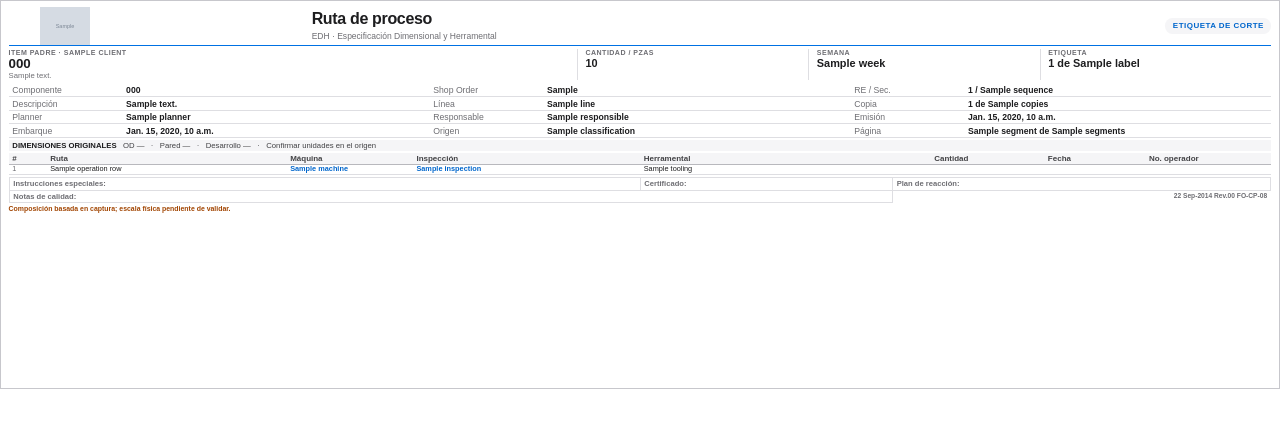
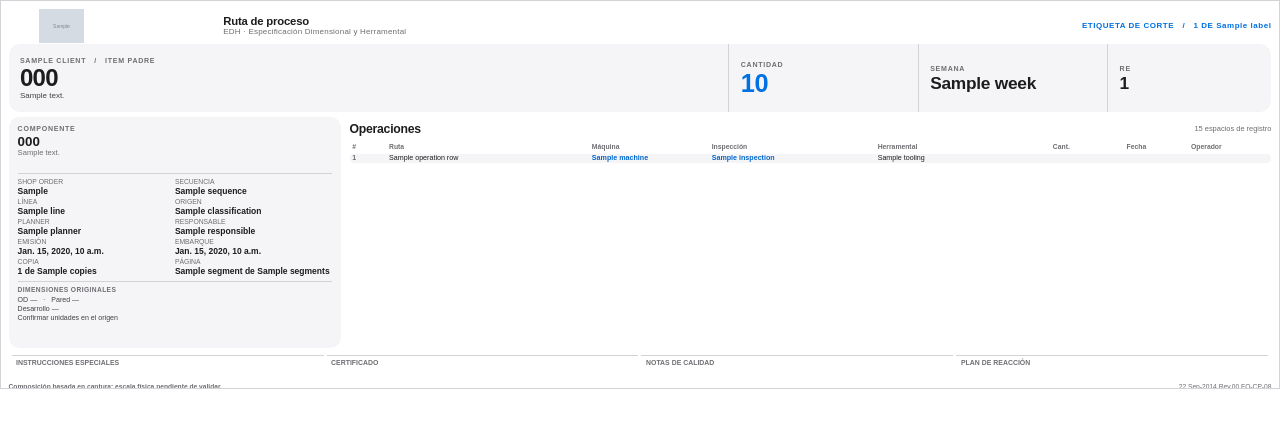
Before and after one commit to Mike50505/proyecto-EDH, a Django app: template templates/rutas/pdf_modern.html in a window 1280 px wide. Shown: the top 428 px of the page. Run offline with Django 5.2, Linux system fonts and the light colour scheme; the template is opened without the code that fills it: most values are stand-ins (such as "Sample title", 1, 10 or a date in 2020); grey boxes marked "Sample" are stand-in pictures.

Commit message:
Redesign modern route PDF with distinct Apple-style layout

```diff
--- a/templates/rutas/pdf_modern.html
+++ b/templates/rutas/pdf_modern.html
@@ -5,43 +5,58 @@
 <style>
   @page { size: letter landscape; margin: 2mm; }
   * { box-sizing: border-box; }
-  body { margin: 0; color: #1d1d1f; font: 6.5pt Arial, Helvetica, sans-serif; }
+  body { margin: 0; font: 6pt Arial, Helvetica, sans-serif; color: #1d1d1f; }
   .sheet { break-after: page; }
   .sheet:last-child { break-after: auto; }
-  .label { height: 103mm; padding: 1.5mm 2mm; border: .25mm solid #c7c7cc; overflow: hidden; break-inside: avoid; }
+  .label { height: 103mm; padding: 1.5mm 2mm; border: .2mm solid #d2d2d7; overflow: hidden; break-inside: avoid; }
   .label + .label { margin-top: 1.8mm; }
-  .header { width: 100%; height: 10.5mm; border-collapse: collapse; border-bottom: .4mm solid #0071e3; }
-  .header td { padding: 0; vertical-align: middle; }
-  .brand { width: 24%; }
-  .brand img { display: block; width: 30mm; max-height: 10mm; object-fit: contain; }
-  .identity { width: 52%; }
-  .identity strong { display: block; font-size: 12pt; line-height: 1.05; letter-spacing: -.25pt; }
-  .identity span { display: block; color: #6e6e73; font-size: 6.4pt; margin-top: .7mm; }
-  .badge { width: 24%; text-align: right; }
-  .badge strong { display: inline-block; padding: 1mm 2mm; border-radius: 2mm; background: #f5f5f7; color: #0066cc; font-size: 6pt; letter-spacing: .35pt; }
-  .topline { width: 100%; border-collapse: collapse; margin-top: .7mm; }
-  .topline td { padding: 0 1mm 0 0; vertical-align: top; }
-  .part { width: 45%; }
-  .eyebrow { display: block; color: #6e6e73; font-size: 5.3pt; font-weight: bold; letter-spacing: .35pt; text-transform: uppercase; }
-  .part strong { display: block; font-size: 10pt; line-height: 1; margin-top: .3mm; }
-  .part small { display: block; font-size: 5.8pt; color: #6e6e73; margin-top: .2mm; white-space: nowrap; overflow: hidden; }
-  .metric { width: 18.3%; border-left: .16mm solid #dedee2; padding-left: 2mm !important; }
-  .metric strong { display: block; font-size: 8.2pt; line-height: 1.2; margin-top: .4mm; color: #1d1d1f; }
-  .meta { width: 100%; border-collapse: collapse; table-layout: fixed; margin-top: .8mm; }
-  .meta td { height: 3.6mm; padding: .2mm 1mm; border-bottom: .12mm solid #dedee2; vertical-align: middle; overflow-wrap: anywhere; }
-  .meta .key { color: #6e6e73; width: 9%; white-space: nowrap; }
-  .meta .value { font-weight: bold; color: #1d1d1f; width: 24.3%; }
-  .dimensions { height: 3mm; padding: .35mm 1mm; margin-top: .4mm; background: #f5f5f7; color: #424245; font-size: 5.8pt; }
-  .dimensions strong { color: #1d1d1f; }
-  .operations { width: 100%; border-collapse: collapse; table-layout: fixed; margin-top: .5mm; }
-  .operations th { height: 3.2mm; padding: 0 1mm; background: #f5f5f7; color: #424245; border-bottom: .2mm solid #b8b8bd; text-align: left; font-size: 6pt; }
-  .operations td { height: 2.65mm; padding: 0 1mm; border-bottom: .12mm solid #dedee2; vertical-align: top; line-height: 1.02; font-size: 5.5pt; overflow-wrap: anywhere; }
-  .operations .number { color: #6e6e73; }
+  .masthead { width: 100%; height: 10mm; border-collapse: collapse; }
+  .masthead td { padding: 0; vertical-align: middle; }
+  .masthead .brand { width: 17%; }
+  .masthead img { display: block; width: 28mm; max-height: 9mm; object-fit: contain; }
+  .masthead .edition { width: 52%; color: #6e6e73; font-size: 6pt; letter-spacing: .15pt; }
+  .masthead .edition strong { display: block; color: #1d1d1f; font-size: 8.5pt; letter-spacing: -.15pt; }
+  .masthead .tag { width: 31%; text-align: right; color: #0071e3; font-weight: bold; font-size: 6pt; letter-spacing: .4pt; }
+  .hero { width: 100%; height: 18mm; border-collapse: separate; border-spacing: 0; background: #f5f5f7; border-radius: 3mm; }
+  .hero td { padding: 1.4mm 3mm; vertical-align: middle; }
+  .hero .parent { width: 57%; }
+  .eyebrow { display: block; color: #6e6e73; font-size: 5.3pt; font-weight: bold; letter-spacing: .55pt; text-transform: uppercase; }
+  .hero .parent strong { display: block; margin: .5mm 0 .3mm; font-size: 18pt; line-height: 1; letter-spacing: -.5pt; }
+  .hero .parent small { display: block; color: #424245; font-size: 6pt; overflow-wrap: anywhere; }
+  .hero .metric { width: 15%; border-left: .2mm solid #d2d2d7; }
+  .hero .metric strong { display: block; margin-top: .7mm; font-size: 13pt; line-height: 1; letter-spacing: -.2pt; }
+  .hero .metric.quantity strong { color: #0071e3; font-size: 19pt; }
+  .hero .metric.last { width: 13%; }
+  .body-grid { width: 100%; height: 62mm; margin-top: 1.3mm; border-collapse: collapse; table-layout: fixed; }
+  .body-grid > tbody > tr > td { padding: 0; vertical-align: top; }
+  .rail { width: 27%; padding-right: 2.2mm !important; }
+  .rail-card { height: 61mm; padding: 2mm 2.4mm; border-radius: 2.8mm; background: #f5f5f7; }
+  .rail-card .component { display: block; margin: .7mm 0 .2mm; font-size: 10pt; line-height: 1.05; overflow-wrap: anywhere; }
+  .rail-card .description { display: block; min-height: 5mm; color: #6e6e73; font-size: 5.7pt; line-height: 1.1; overflow-wrap: anywhere; }
+  .rail-rule { height: .2mm; margin: 1.2mm 0; background: #d2d2d7; }
+  .facts { width: 100%; border-collapse: collapse; table-layout: fixed; }
+  .facts td { height: 5mm; padding: .3mm 0; vertical-align: top; overflow-wrap: anywhere; }
+  .facts .fact-key { display: block; color: #6e6e73; font-size: 5.1pt; line-height: 1; }
+  .facts .fact-value { display: block; margin-top: .4mm; color: #1d1d1f; font-size: 6.4pt; font-weight: bold; line-height: 1.1; }
+  .dimensions { margin-top: 1mm; padding-top: 1mm; border-top: .2mm solid #d2d2d7; color: #424245; font-size: 5.3pt; line-height: 1.25; }
+  .dimensions b { display: block; color: #6e6e73; font-size: 5pt; letter-spacing: .3pt; margin-bottom: .4mm; }
+  .process { width: 73%; }
+  .process-heading { height: 6mm; display: table; width: 100%; }
+  .process-heading .title { display: table-cell; vertical-align: middle; font-size: 9.2pt; font-weight: bold; letter-spacing: -.2pt; }
+  .process-heading .count { display: table-cell; vertical-align: middle; text-align: right; color: #6e6e73; font-size: 5.6pt; }
+  .operations { width: 100%; border-collapse: separate; border-spacing: 0 .35mm; table-layout: fixed; }
+  .operations th { height: 3.1mm; padding: 0 .7mm; text-align: left; color: #6e6e73; font-size: 5.1pt; font-weight: bold; }
+  .operations td { height: 2.55mm; padding: .2mm .7mm; background: #f5f5f7; vertical-align: middle; font-size: 5.35pt; line-height: 1.05; overflow-wrap: anywhere; }
+  .operations tbody tr:nth-child(even) td { background: #fafafa; }
+  .operations td:first-child { border-radius: 1mm 0 0 1mm; color: #6e6e73; font-weight: bold; }
+  .operations td:last-child { border-radius: 0 1mm 1mm 0; }
   .operations .resource { color: #0066cc; font-weight: bold; }
-  .footer { width: 100%; border-collapse: collapse; margin-top: .5mm; }
-  .footer td { height: 3.3mm; padding: .3mm 1mm; border: .12mm solid #dedee2; color: #6e6e73; font-size: 5.7pt; font-weight: bold; vertical-align: top; }
-  .footer .reference { border: 0; text-align: right; color: #6e6e73; font-size: 5pt; }
-  .pending { display: block; margin-top: .6mm; color: #a14400; font-size: 5.2pt; font-weight: bold; }
+  .write-area { width: 100%; height: 7mm; border-collapse: separate; border-spacing: 1mm 0; margin-top: 1mm; }
+  .write-area td { width: 25%; padding: .7mm 1.2mm; border-top: .3mm solid #d2d2d7; color: #6e6e73; font-size: 5.2pt; font-weight: bold; vertical-align: top; }
+  .bottom-line { width: 100%; border-collapse: collapse; margin-top: .2mm; }
+  .bottom-line td { padding: 0; font-size: 5pt; color: #6e6e73; }
+  .bottom-line .reference { text-align: right; }
+  .pending { color: #a14400; font-weight: bold; }
 </style>
 </head>
 <body>
@@ -49,31 +64,44 @@
 <section class="sheet">
 {% for label in sheet %}
 <article class="label">
-    <table class="header"><tr>
+  <table class="masthead"><tr>
     <td class="brand"><img src="{{ logo_uri }}" alt="MESA Ramos Arizpe"></td>
-      <td class="identity"><strong>Ruta de proceso</strong><span>EDH · Especificación Dimensional y Herramental</span></td>
-      <td class="badge"><strong>ETIQUETA DE CORTE</strong></td>
+    <td class="edition"><strong>Ruta de proceso</strong>EDH · Especificación Dimensional y Herramental</td>
+    <td class="tag">ETIQUETA DE CORTE &nbsp; / &nbsp; {{ label.label_index }} DE {{ label.label_total }}</td>
   </tr></table>
-    <table class="topline"><tr>
-      <td class="part"><span class="eyebrow">ITEM PADRE · {{ label.client|default:data.client }}</span><strong>{{ label.parent_code }}</strong><small>{{ label.parent_description|default:'—' }}</small></td>
-      <td class="metric"><span class="eyebrow">CANTIDAD / Pzas</span><strong>{{ label.quantity }}</strong></td>
+
+  <table class="hero"><tr>
+    <td class="parent"><span class="eyebrow">{{ label.client|default:data.client }} &nbsp; / &nbsp; ITEM PADRE</span><strong>{{ label.parent_code }}</strong><small>{{ label.parent_description|default:'—' }}</small></td>
+    <td class="metric quantity"><span class="eyebrow">CANTIDAD</span><strong>{{ label.quantity }}</strong></td>
     <td class="metric"><span class="eyebrow">SEMANA</span><strong>{{ label.week|default:data.week }}</strong></td>
-      <td class="metric"><span class="eyebrow">ETIQUETA</span><strong>{{ label.label_index }} de {{ label.label_total }}</strong></td>
+    <td class="metric last"><span class="eyebrow">RE</span><strong>{{ label.re_count }}</strong></td>
   </tr></table>
-    <table class="meta">
-      <tr><td class="key">Componente</td><td class="value">{{ label.component_code }}</td><td class="key">Shop Order</td><td class="value">{{ label.shop_order }}</td><td class="key">RE / Sec.</td><td class="value">{{ label.re_count }} / {{ label.sequence }}</td></tr>
-      <tr><td class="key">Descripción</td><td class="value">{{ label.component_description|default:'—' }}</td><td class="key">Línea</td><td class="value">{{ label.line|default:data.line }}</td><td class="key">Copia</td><td class="value">{{ label.copy_number }} de {{ data.copies }}</td></tr>
-      <tr><td class="key">Planner</td><td class="value">{{ label.planner|default:data.planner }}</td><td class="key">Responsable</td><td class="value">{{ label.responsible|default:data.responsible }}</td><td class="key">Emisión</td><td class="value">{{ data.issue_date }}</td></tr>
-      <tr><td class="key">Embarque</td><td class="value">{{ data.ship_date|default:'—' }}</td><td class="key">Origen</td><td class="value">{{ label.classification|default:'—' }}</td><td class="key">Página</td><td class="value">{{ label.segment }} de {{ label.segments }}</td></tr>
+
+  <table class="body-grid"><tr>
+    <td class="rail"><div class="rail-card">
+      <span class="eyebrow">COMPONENTE</span><strong class="component">{{ label.component_code }}</strong><span class="description">{{ label.component_description|default:'—' }}</span>
+      <div class="rail-rule"></div>
+      <table class="facts">
+        <tr><td><span class="fact-key">SHOP ORDER</span><span class="fact-value">{{ label.shop_order }}</span></td><td><span class="fact-key">SECUENCIA</span><span class="fact-value">{{ label.sequence }}</span></td></tr>
+        <tr><td><span class="fact-key">LÍNEA</span><span class="fact-value">{{ label.line|default:data.line }}</span></td><td><span class="fact-key">ORIGEN</span><span class="fact-value">{{ label.classification|default:'—' }}</span></td></tr>
+        <tr><td><span class="fact-key">PLANNER</span><span class="fact-value">{{ label.planner|default:data.planner }}</span></td><td><span class="fact-key">RESPONSABLE</span><span class="fact-value">{{ label.responsible|default:data.responsible }}</span></td></tr>
+        <tr><td><span class="fact-key">EMISIÓN</span><span class="fact-value">{{ data.issue_date }}</span></td><td><span class="fact-key">EMBARQUE</span><span class="fact-value">{{ data.ship_date|default:'—' }}</span></td></tr>
+        <tr><td><span class="fact-key">COPIA</span><span class="fact-value">{{ label.copy_number }} de {{ data.copies }}</span></td><td><span class="fact-key">PÁGINA</span><span class="fact-value">{{ label.segment }} de {{ label.segments }}</span></td></tr>
       </table>
-    <div class="dimensions"><strong>DIMENSIONES ORIGINALES</strong> &nbsp; OD {{ label.dimensions.od|default:'—' }} &nbsp; · &nbsp; Pared {{ label.dimensions.wall|default:'—' }} &nbsp; · &nbsp; Desarrollo {{ label.dimensions.development|default:'—' }} &nbsp; · &nbsp; Confirmar unidades en el origen</div>
+      <div class="dimensions"><b>DIMENSIONES ORIGINALES</b>OD {{ label.dimensions.od|default:'—' }} &nbsp; · &nbsp; Pared {{ label.dimensions.wall|default:'—' }}<br>Desarrollo {{ label.dimensions.development|default:'—' }}<br>Confirmar unidades en el origen</div>
+    </div></td>
+    <td class="process">
+      <div class="process-heading"><span class="title">Operaciones</span><span class="count">15 espacios de registro</span></div>
       <table class="operations">
-      <colgroup><col style="width:3%"><col style="width:19%"><col style="width:10%"><col style="width:18%"><col style="width:23%"><col style="width:9%"><col style="width:8%"><col style="width:10%"></colgroup>
-      <thead><tr><th>#</th><th>Ruta</th><th>Máquina</th><th>Inspección</th><th>Herramental</th><th>Cantidad</th><th>Fecha</th><th>No. operador</th></tr></thead>
-      <tbody>{% for op in label.operation_rows %}<tr><td class="number">{{ op.row_number }}</td><td>{{ op.name }}</td><td class="resource">{{ op.machine }}</td><td class="resource">{{ op.inspection }}</td><td>{{ op.tooling }}</td><td></td><td></td><td></td></tr>{% endfor %}</tbody>
+        <colgroup><col style="width:4%"><col style="width:22%"><col style="width:13%"><col style="width:18%"><col style="width:19%"><col style="width:8%"><col style="width:7%"><col style="width:9%"></colgroup>
+        <thead><tr><th>#</th><th>Ruta</th><th>Máquina</th><th>Inspección</th><th>Herramental</th><th>Cant.</th><th>Fecha</th><th>Operador</th></tr></thead>
+        <tbody>{% for op in label.operation_rows %}<tr><td>{{ op.row_number }}</td><td>{{ op.name }}</td><td class="resource">{{ op.machine }}</td><td class="resource">{{ op.inspection }}</td><td>{{ op.tooling }}</td><td></td><td></td><td></td></tr>{% endfor %}</tbody>
       </table>
-    <table class="footer"><tr><td style="width:50%">Instrucciones especiales:</td><td style="width:20%">Certificado:</td><td style="width:30%">Plan de reacción:</td></tr><tr><td colspan="2">Notas de calidad:</td><td class="reference">22 Sep-2014 Rev.00 FO-CP-08</td></tr></table>
-    <span class="pending">{% if data.preview_status %}{{ data.preview_status }} · {% endif %}{% if label.preview_note %}{{ label.preview_note }} · {% endif %}Composición basada en captura; escala física pendiente de validar.</span>
+    </td>
+  </tr></table>
+
+  <table class="write-area"><tr><td>INSTRUCCIONES ESPECIALES</td><td>CERTIFICADO</td><td>NOTAS DE CALIDAD</td><td>PLAN DE REACCIÓN</td></tr></table>
+  <table class="bottom-line"><tr><td class="pending">{% if data.preview_status %}{{ data.preview_status }} · {% endif %}{% if label.preview_note %}{{ label.preview_note }} · {% endif %}Composición basada en captura; escala física pendiente de validar.</td><td class="reference">22 Sep-2014 Rev.00 FO-CP-08</td></tr></table>
 </article>
 {% endfor %}
 </section>
```
Lines whose indentation alone changed are shown as unchanged.
